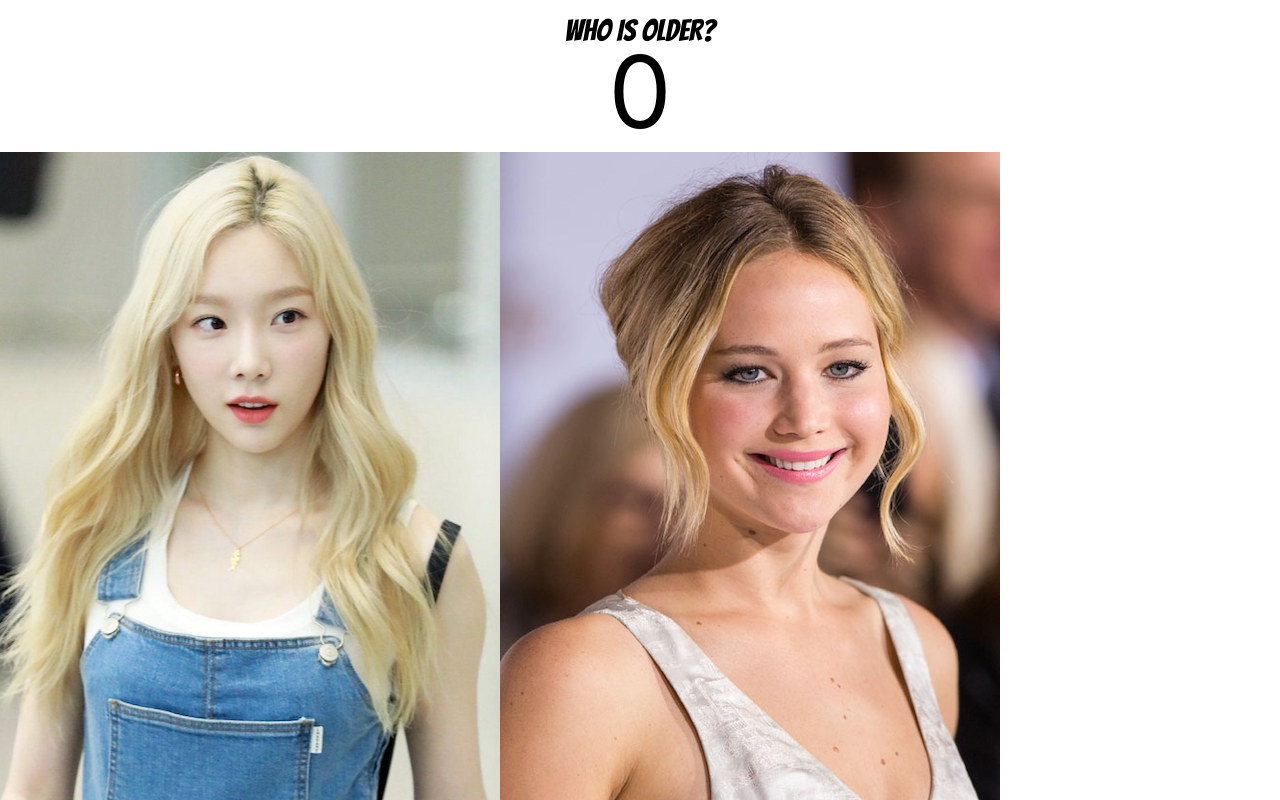
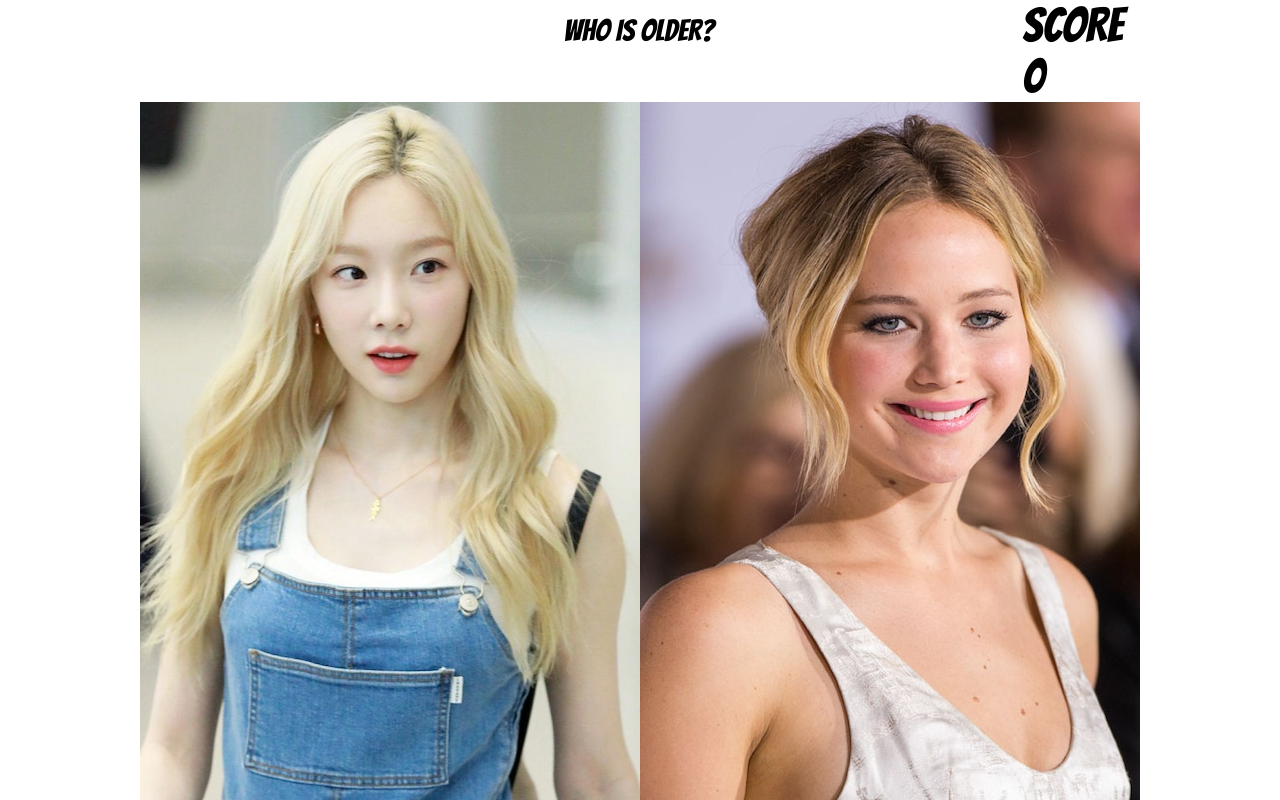
Before and after one commit to imdex1009/whoisolder, a React (Create React App) app: page /play in a window 1280 px wide. Shown: the top 800 px of the page. Built offline with nearby package versions, Linux system fonts and the light colour scheme.

Commit message:
#26, #25 1차 수정

```diff
--- a/src/App.css
+++ b/src/App.css
@@ -1,7 +1,13 @@
+@import url("https://fonts.googleapis.com/css2?family=Bangers&display=swap");
+
 @media (prefers-reduced-motion: no-preference) {
   .App-logo {
     animation: App-logo-spin infinite 20s linear;
   }
+}
+
+* {
+  font-family: "Bangers", cursive;
 }
 
 .App-header {
--- a/src/components/Header.js
+++ b/src/components/Header.js
@@ -1,15 +1,20 @@
 import React from "react";
 import HeaderResult from "./HeaderResult";
 
-function Header({ header, setHeader, result, setResult }) {
+function Header({ header, setHeader, result, setResult, score }) {
   return (
-    <>
-      {header ? (
-        <div className="header">WHO IS OLDER?</div>
-      ) : (
-        <HeaderResult result={result} setResult={setResult} />
-      )}
-    </>
+    <div className="headerContainer">
+      <div className="header-part">
+        {header ? (
+          <div className="header">WHO IS OLDER?</div>
+        ) : (
+          <HeaderResult result={result} setResult={setResult} />
+        )}
+      </div>
+      <div className="scorePlay">
+        <span>SCORE {score}</span>
+      </div>
+    </div>
   );
 }
 
--- a/src/components/People.js
+++ b/src/components/People.js
@@ -1,15 +1,16 @@
 import React from "react";
 import PeopleBirth from "./PeopleBirth";
-import "../pages/Play.css"
+import "../pages/Play.css";
 
-
-function People({ name, image, birth, header, handlePeopleClick }) {
+function People({ name, image, birth, header, handlePeopleClick, answer }) {
   return (
     <div className="people-container">
-      {header
-        ? <img className="people_image" src={image} onClick={handlePeopleClick} />
-        : <img className="people_image" src={image} /> }
-      {header ? "" : <PeopleBirth birth={birth} />}
+      {header ? (
+        <img className="people_image" src={image} onClick={handlePeopleClick} />
+      ) : (
+        <img className="people_image" src={image} />
+      )}
+      {header ? "" : <PeopleBirth birth={birth} answer={answer} />}
       <div className="name">{name}</div>
     </div>
   );
--- a/src/components/PeopleBirth.js
+++ b/src/components/PeopleBirth.js
@@ -1,10 +1,12 @@
 import React from "react";
-import "../pages/Play.css"
+import "../pages/Play.css";
 
-function PeopleBirth({ birth }) {
+function PeopleBirth({ birth, answer }) {
   return (
     <>
-      <div className="birth">{birth}</div>
+      <div className={answer.birth === birth ? "birth green" : "birth red"}>
+        <span>{birth}</span>
+      </div>
     </>
   );
 }
--- a/src/pages/Play.css
+++ b/src/pages/Play.css
@@ -1,3 +1,10 @@
+.play-page {
+  display: flex;
+  justify-content: center;
+  align-items: center;
+  flex-direction: column;
+}
+
 .people-container {
   position: relative;
   display: inline-block;
@@ -5,14 +12,31 @@
 
 .people {
   display: flex;
-
 }
 
 .birth {
   position: absolute;
-  text-align:center;
+  top: 23rem;
+  left: 11rem;
   font-weight: bold;
   font-size: 2rem;
+  text-align: center;
+  border: 1px solid black;
+  border-radius: 50px;
+  width: 10rem;
+  height: 5rem;
+  color: white;
+  display: flex;
+  justify-content: center;
+  align-items: center;
+}
+
+.green {
+  background-color: green;
+}
+
+.red {
+  background-color: rgb(208, 46, 100);
 }
 
 .name {
@@ -21,3 +45,26 @@
   font-size: 2rem;
   padding: 2rem;
 }
+
+.header-component {
+  background-color: yellow;
+  flex: 1 0 0;
+}
+
+.header-section {
+  width: 80vw;
+}
+
+.headerContainer {
+  display: flex;
+  padding-left: 10vw;
+}
+
+.header-part {
+  flex: 1 0 0;
+}
+
+.scorePlay {
+  font-size: 3rem;
+  width: 130px;
+}
--- a/src/pages/Play.js
+++ b/src/pages/Play.js
@@ -53,16 +53,15 @@ function Play({ header, setHeader, result, setResult, score, setScore }) {
 
   return (
     <>
-      <div>
+      <div className="play-page">
+        <div className="header-section">
           <Header
             header={header}
             setHeader={setHeader}
             result={result}
             setResult={setResult}
+            score={score}
           />
-      </div>
-      <div>
-        <Score score={score} />
         </div>
         <div className="people">
           {/* 여기서 2개 반복문 */}
@@ -77,9 +76,11 @@ function Play({ header, setHeader, result, setResult, score, setScore }) {
                 handlePeopleClick={() => {
                   handlePeopleClick(data);
                 }}
+                answer={answer}
               />
             );
           })}
+        </div>
       </div>
     </>
   );
```
Lines whose indentation alone changed are shown as unchanged.
